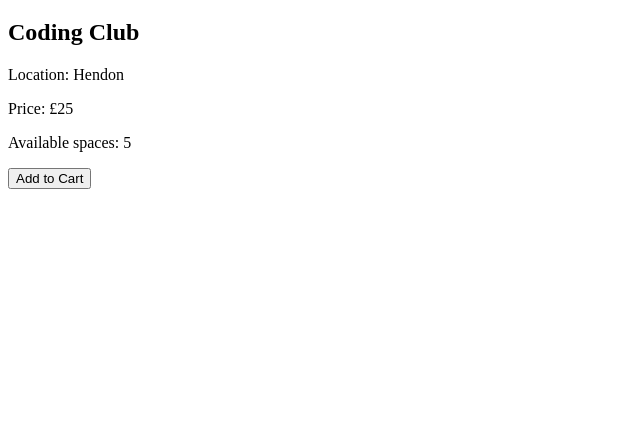
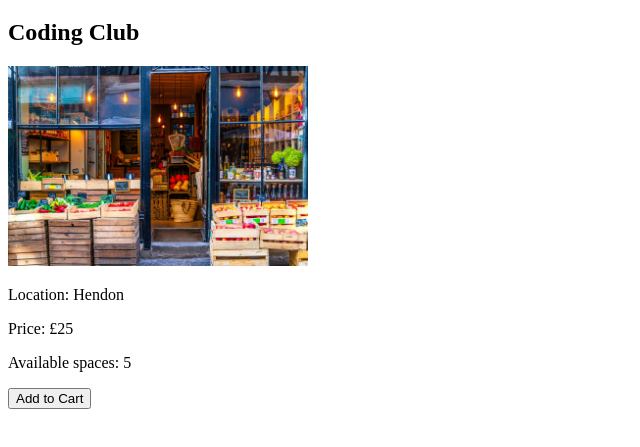
Before and after one commit to Mohssine-Deflaoui/cst3144-coursework-frontend, a plain HTML site: page index.html in a window 1280 px wide. Shown: the part 61-508 px from the top of the page, without its empty margins (0-640 px from the left). Drawn offline with nearby package versions, Linux system fonts and the light colour scheme.

Commit message:
Add lesson image

```diff
--- a/index.html
+++ b/index.html
@@ -15,6 +15,8 @@
         <h1>{{ sitename }}</h1>
 
         <h2>{{ lesson.subject }}</h2>
+
+        <img src="images/coding.jpg" width="300">
 
         <p>Location: {{ lesson.location }}</p>
 
```
Also changed, not shown: images/coding.jpg (added).
